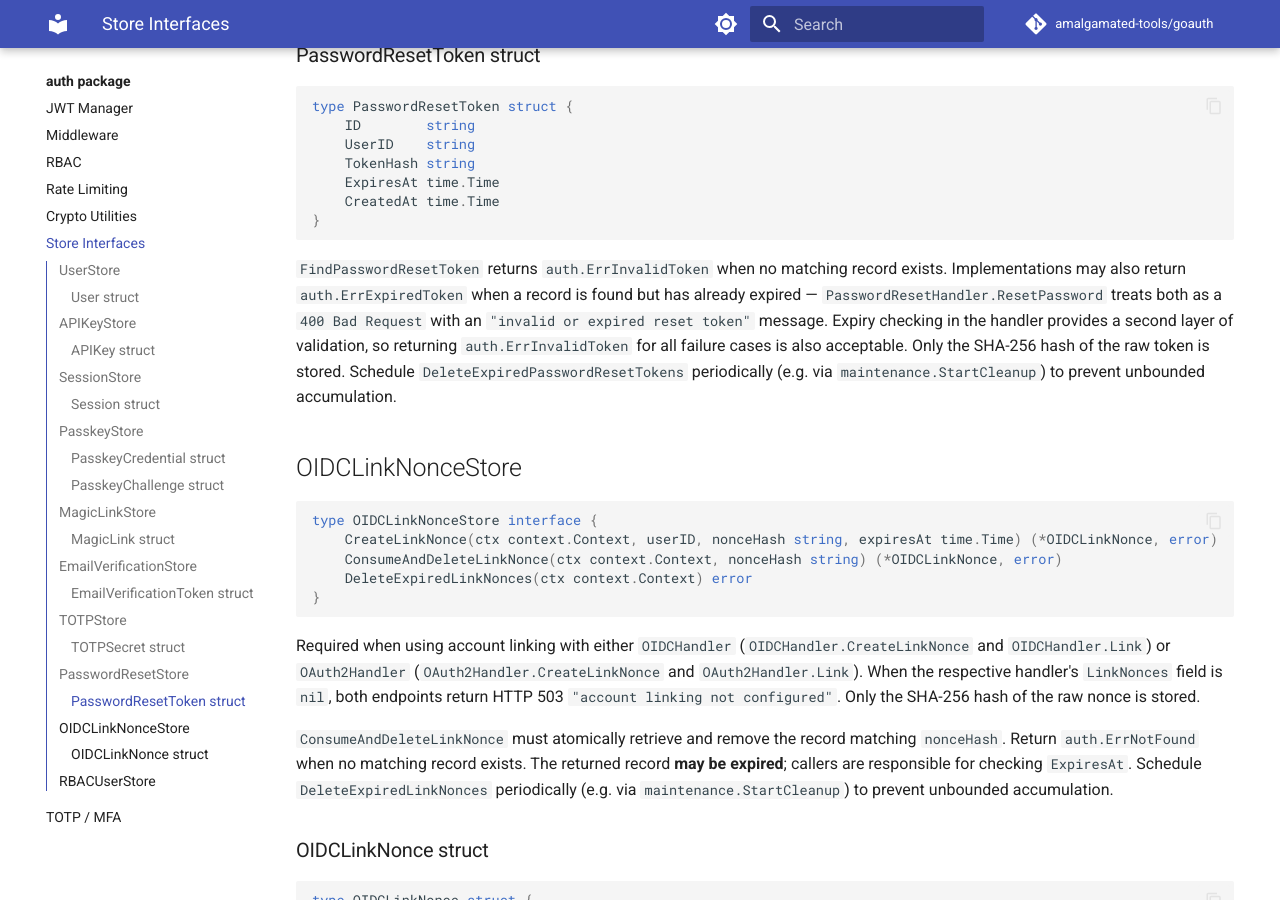
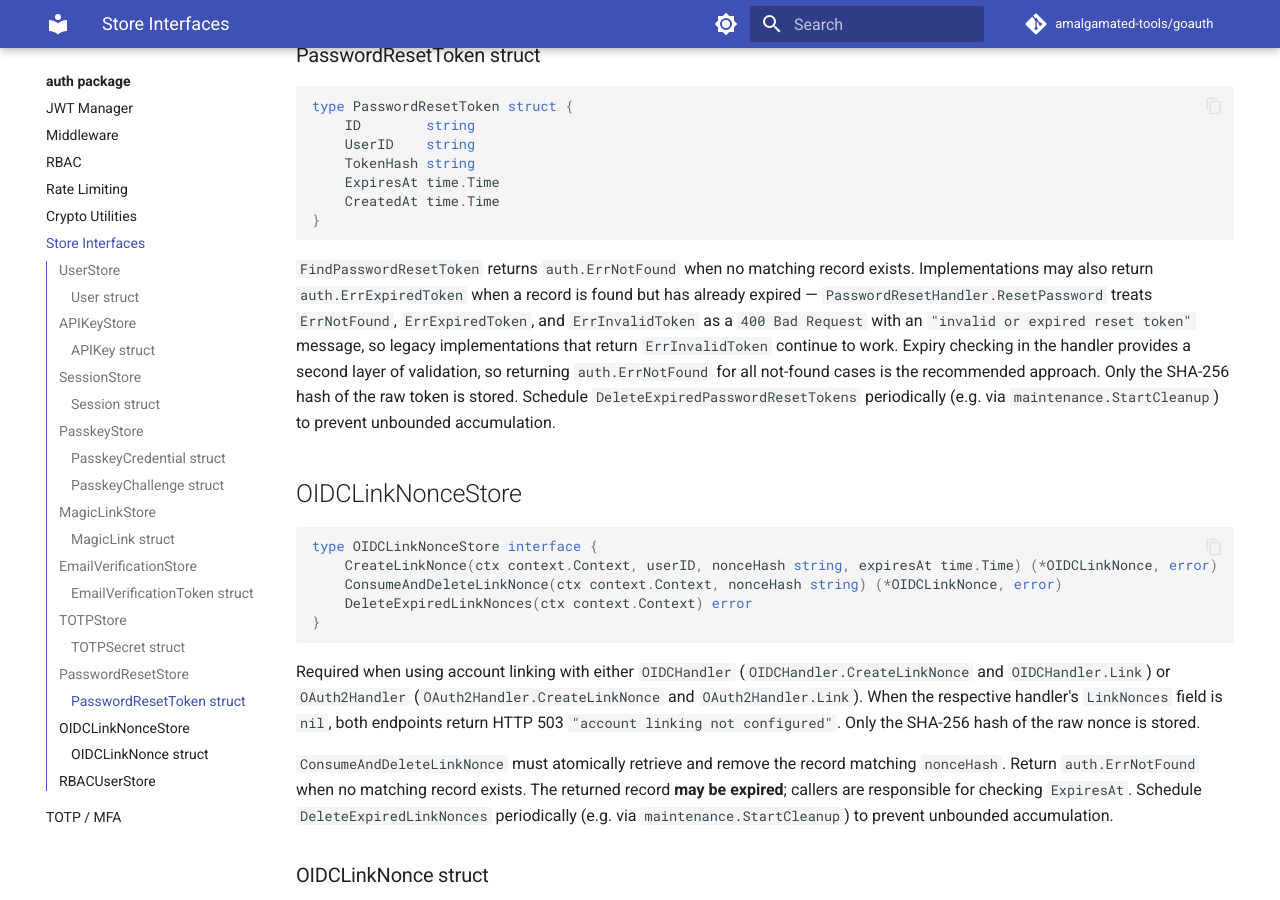
Before and after one commit to amalgamated-tools/goauth, an MkDocs documentation site: the page built from docs/auth/store-interfaces.md, in a window 1280 px wide and 900 px high, scrolled down 5458 px. Built offline with MkDocs 1.6.1 and Material for MkDocs 9.7.7, drawn with Linux system fonts in a browser that asks for light colours; comment, search, counter and statistics services are not loaded.

Commit message:
docs: correct PasswordResetStore.FindPasswordResetToken sentinel to ErrNotFound
The v0.6.1 release standardized the token-not-found sentinel from
ErrInvalidToken to ErrNotFound (auth/types.go interface comment). Update
the store-interfaces reference doc to match, while noting backward
compatibility for implementations that still return ErrInvalidToken.

Co-authored-by: Copilot <223556219+Copilot@users.noreply.github.com>

````diff
--- a/docs/auth/store-interfaces.md
+++ b/docs/auth/store-interfaces.md
@@ -248,7 +248,7 @@ type PasswordResetToken struct {
 }
 ```
 
-`FindPasswordResetToken` returns `auth.ErrInvalidToken` when no matching record exists. Implementations may also return `auth.ErrExpiredToken` when a record is found but has already expired — `PasswordResetHandler.ResetPassword` treats both as a `400 Bad Request` with an `"invalid or expired reset token"` message. Expiry checking in the handler provides a second layer of validation, so returning `auth.ErrInvalidToken` for all failure cases is also acceptable. Only the SHA-256 hash of the raw token is stored. Schedule `DeleteExpiredPasswordResetTokens` periodically (e.g. via `maintenance.StartCleanup`) to prevent unbounded accumulation.
+`FindPasswordResetToken` returns `auth.ErrNotFound` when no matching record exists. Implementations may also return `auth.ErrExpiredToken` when a record is found but has already expired — `PasswordResetHandler.ResetPassword` treats `ErrNotFound`, `ErrExpiredToken`, and `ErrInvalidToken` as a `400 Bad Request` with an `"invalid or expired reset token"` message, so legacy implementations that return `ErrInvalidToken` continue to work. Expiry checking in the handler provides a second layer of validation, so returning `auth.ErrNotFound` for all not-found cases is the recommended approach. Only the SHA-256 hash of the raw token is stored. Schedule `DeleteExpiredPasswordResetTokens` periodically (e.g. via `maintenance.StartCleanup`) to prevent unbounded accumulation.
 
 ## OIDCLinkNonceStore
 
````
